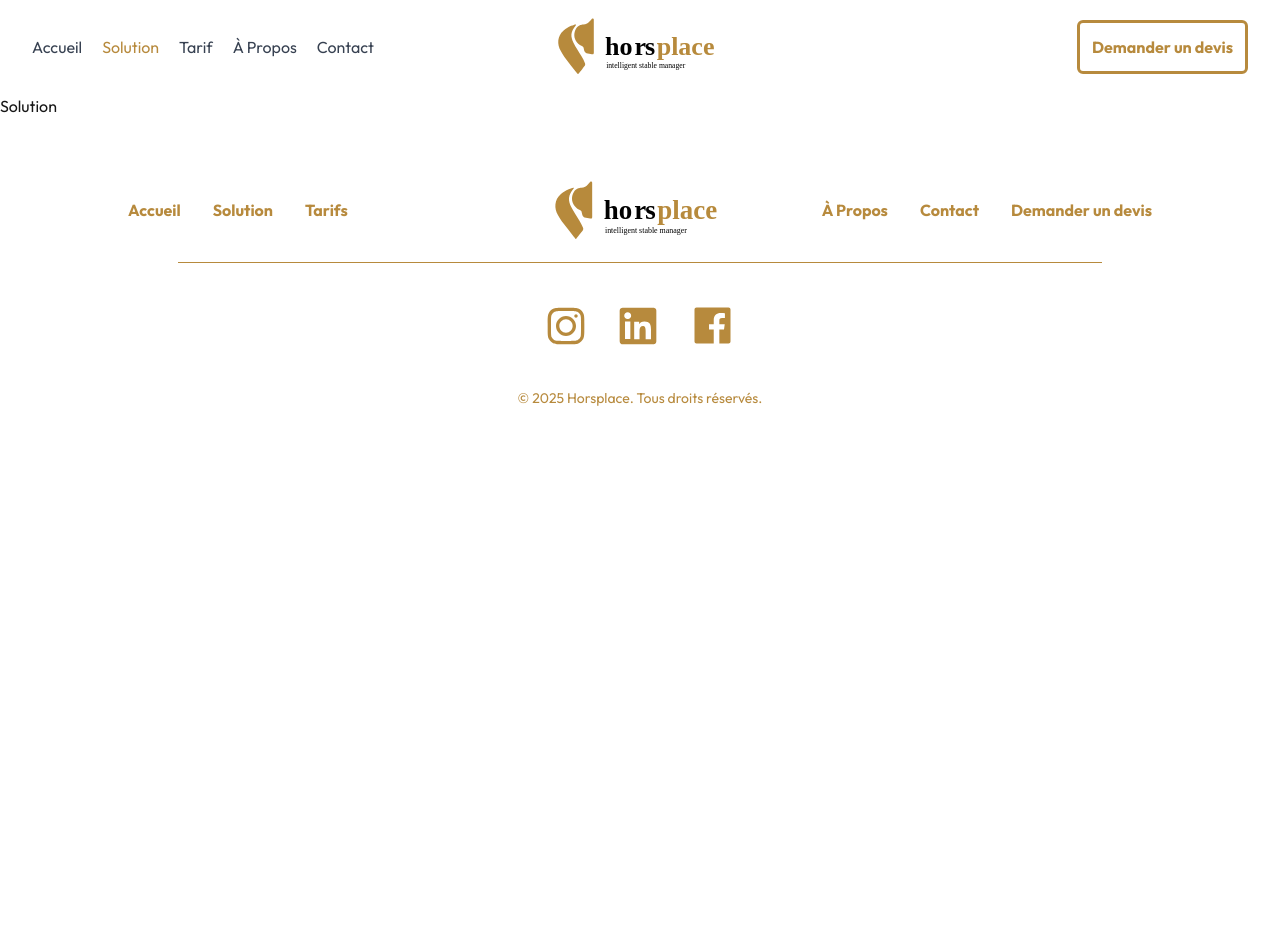
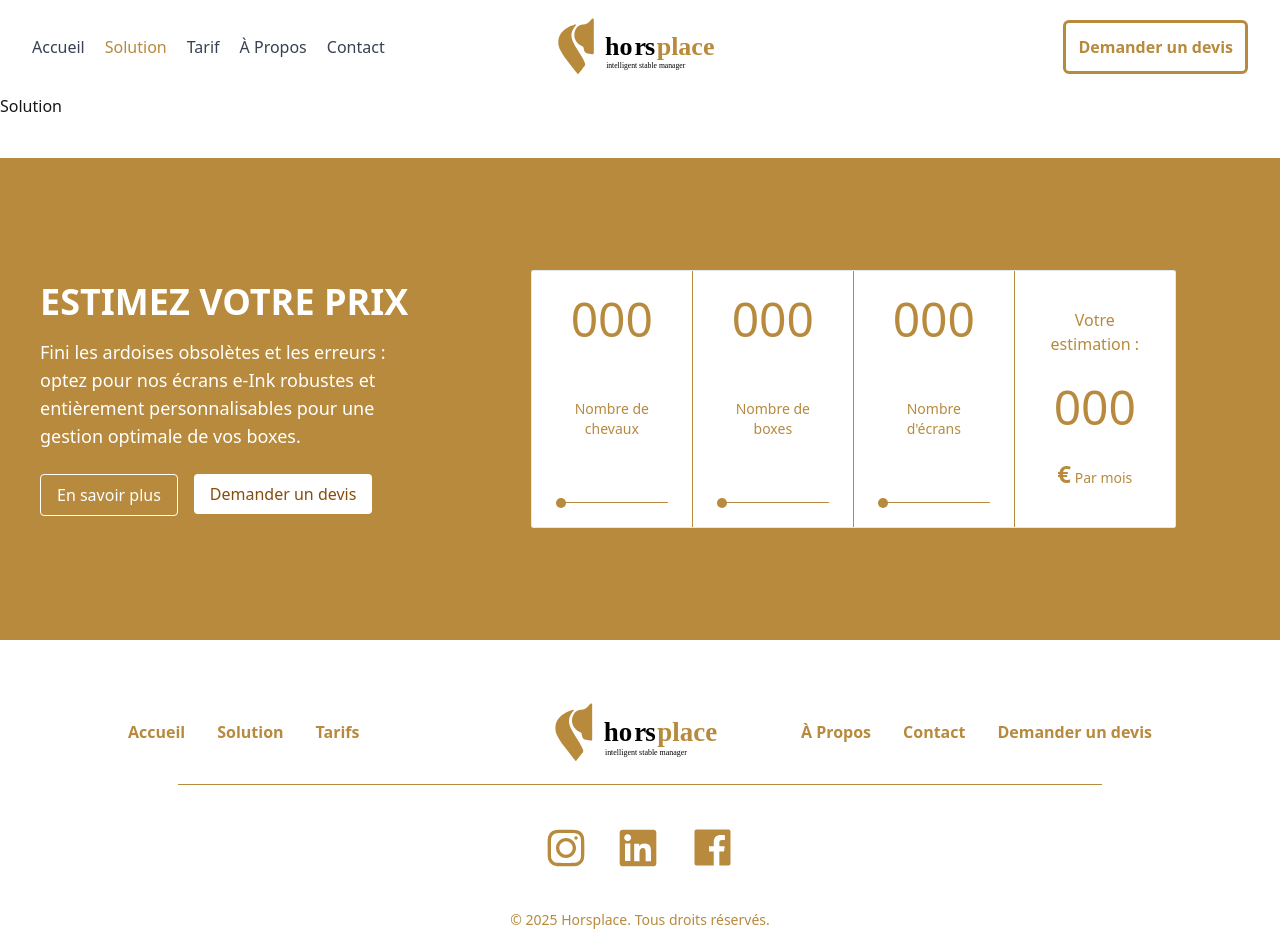
Before and after one commit to Nyttho/horseplace, a Next.js app: page /solution in a window 1280 px wide. Before the commit the page ends 800 px from the top, so only its background shows below. Built offline with nearby package versions, Linux system fonts and the light colour scheme.

Commit message:
localstorage for estimation component

```diff
--- a/app/components/Estimation.jsx
+++ b/app/components/Estimation.jsx
@@ -5,12 +5,15 @@ import NumberBox from "@/app/components/NumberBox";
 import { useState } from "react";
 
 export default function Estimation() {
-    const [horses, setHorses] = useState(0);
-    const [boxes, setBoxes] = useState(0);
-    const [screens, setScreens] = useState(0);
+    const [horses, setHorses] = useState(localStorage.getItem("chevaux") || 0);
+    const [boxes, setBoxes] = useState(localStorage.getItem("boxes") || 0);
+    const [screens, setScreens] = useState(localStorage.getItem("écrans") || 0);
 
     const handleRange = (e, setItemType) => {
-        setItemType(parseInt(e.target.value, 10));
+        const value = e.target.value
+        const item = e.target.name
+        setItemType(parseInt(value, 10));
+        localStorage.setItem(item, value)
     };
 
     return (
@@ -41,11 +44,11 @@ export default function Estimation() {
                         <NumberBox amount={screens} itemType="écrans" range={handleRange} setItemType={setScreens} />
                     {/* Carte pour l'estimation */}
                     <div className="p-6 text-center h-64 flex items-center w-40 flex-wrap justify-center bg-white">
-                        <p className="text-yellow-700 text-md">Votre estimation :</p>
-                        <div className="text-5xl font-bold text-primary-dark">
+                        <p className="text-primary-dark text-md">Votre estimation :</p>
+                        <div className="text-5xl text-primary-dark">
                             {(horses * 10 + boxes * 15 + screens * 20).toString().padStart(3, "0")}
                         </div>
-                        <p className="text-yellow-700 text-sm">Par mois €</p>
+                        <p className="text-primary-dark text-sm"><span className="text-2xl font-bold">€</span> Par mois </p>
                     </div>
                     </div>
 
--- a/app/components/NumberBox.jsx
+++ b/app/components/NumberBox.jsx
@@ -1,25 +1,30 @@
 export default function NumberBox({ amount, itemType, range, setItemType }) {
-    const voyels = ["a", "e", "i", "o", "u", "y"]
+  const voyels = ["a", "e", "i", "o", "u", "y"];
 
   const setText = (str) => {
     for (let v of voyels) {
-            if (str.normalize("NFD").replace(/[\u0300-\u036f]/g, "").startsWith(v)) {
-                return "Nombre d'"
+      if (
+        str
+          .normalize("NFD")
+          .replace(/[\u0300-\u036f]/g, "")
+          .startsWith(v)
+      ) {
+        return "Nombre d'";
       }
     }
-        return "Nombre de "
-    }
+    return "Nombre de ";
+  };
 
-    const text = setText(itemType)
+  const text = setText(itemType);
 
   const handleInputChange = (e) => {
-        let value = parseInt(e.target.innerText.replace(/\D/g, ""), 10) || 0
+    let value = parseInt(e.target.innerText.replace(/\D/g, ""), 10) || 0;
     if (value >= 0 && value <= 999) {
-            setItemType(value)
+      setItemType(value);
     } else {
-            setItemType(0) // Reset si invalide
+      setItemType(0); // Reset si invalide
     }
-    }
+  };
 
   return (
     <div className="bg-white p-6 text-center w-40 flex flex-col justify-between items-center h-64 ">
@@ -27,27 +32,31 @@ export default function NumberBox({ amount, itemType, range, setItemType }) {
       <div
         contentEditable
         suppressContentEditableWarning
-                className="text-5xl font-bold text-primary-dark outline-none focus:ring-2 focus:ring-primary-dark px-2"
+        className="text-5xl  text-primary-dark outline-none focus:ring-2 focus:ring-primary-dark px-2"
         onBlur={handleInputChange}
         onKeyDown={(e) => {
-                    if (e.key === "Enter") e.target.blur() // Valider avec Entrée
+          if (e.key === "Enter") e.target.blur(); // Valider avec Entrée
         }}
       >
         {amount.toString().padStart(3, "0")}
       </div>
 
-            <p className="text-yellow-700 text-sm">{text}{itemType}</p>
+      <p className="text-primary-dark text-sm">
+        {text}
+        {itemType}
+      </p>
 
       {/* Slider stylisé */}
       <input
         value={amount}
         type="range"
         min={0}
-                max={500}
+        max={100}
+        name={itemType}
         className="mt-2 w-full appearance-none h-1 bg-primary-dark rounded-lg cursor-pointer
                            accent-primary-dark  focus:outline-none"
         onChange={(e) => range(e, setItemType)}
       />
     </div>
-    )
+  );
 }
--- a/app/globals.css
+++ b/app/globals.css
@@ -5,6 +5,7 @@
 :root {
   --background: #ffffff;
   --foreground: #171717;
+
 }
 
 @media (prefers-color-scheme: dark) {
@@ -17,7 +18,6 @@
 body {
   color: var(--foreground);
   background: var(--background);
-  font-family: Arial, Helvetica, sans-serif;
 }
 
 .font-thicker {
--- a/app/solution/page.jsx
+++ b/app/solution/page.jsx
@@ -1,5 +1,13 @@
+import Estimation from "../components/Estimation";
 const Solution = () => {
-  return <h1>Solution</h1>;
+  return (
+ <>
+   <h1>Solution</h1>
+   <section>
+     <Estimation />
+   </section>
+ </>
+);
 };
 
 export default Solution;
--- a/tailwind.config.mjs
+++ b/tailwind.config.mjs
@@ -20,7 +20,7 @@ export default {
 
     },
     fontFamily: {
-      sans: ["var(--font-outfit)", "sans-serif"],
+      shafarik: ['var(--font-outfit)'],
     },
   },
   plugins: [],
```
Lines whose indentation alone changed are shown as unchanged.
